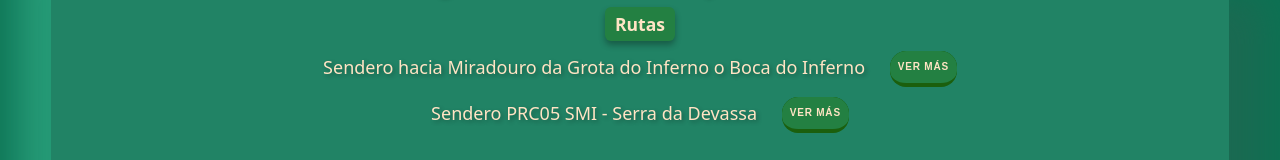
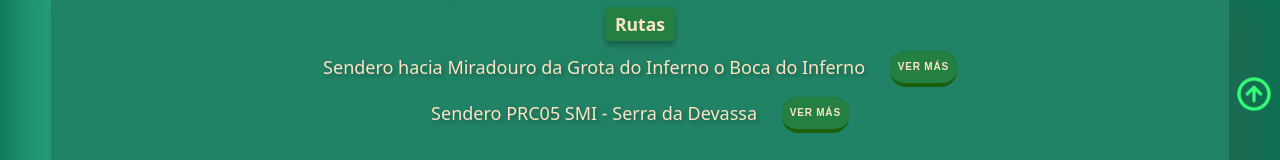
Before and after one commit to cesarmilan16/guia-azores, a plain HTML site: page index.html in a window 1280 px wide. Shown: the part 632-792 px from the top of the page. Drawn offline with Linux system fonts and the light colour scheme.

Commit message:
terminar boton onclick

```diff
--- a/css/style.css
+++ b/css/style.css
@@ -445,6 +445,21 @@ font-size: 16px;
     text-transform: uppercase;
 }
 
+.up {
+    position: fixed;
+    bottom: 5rem;
+    right: .05rem;
+    background-color: transparent;
+    border: none;
+    cursor: pointer;
+    z-index: 100; /* Asegúrate de que esté encima de otros elementos */
+}
+
+.up img {
+    width: 40px;
+    height: auto;
+}
+
 .footer {
     margin-top: 2.5rem;
     padding: 1rem;
--- a/index.html
+++ b/index.html
@@ -1002,10 +1002,14 @@
 
         <div class="contenedor__prediccion">
             <button class="boton-info boton-tiempo" onclick="toggleMultipleDropdowns(this)">Más predicción</button>
-                        <div class="dropdown-content">
-                            <div id="prevision-5" class="prevision-tiempo"></div>
-                        </div>
+            <div class="dropdown-content">
+                <div id="prevision-5" class="prevision-tiempo"></div>
+            </div>
         </div>
+
+        <button class="up">
+            <img src="/img/botton-arrow-up.png" alt="boton up">
+        </button>
 
         <footer class="footer">
             <p>Casi todos los derechos reservados ©</p>
```
Also changed, not shown: img/botton-arrow-up.png (added).
